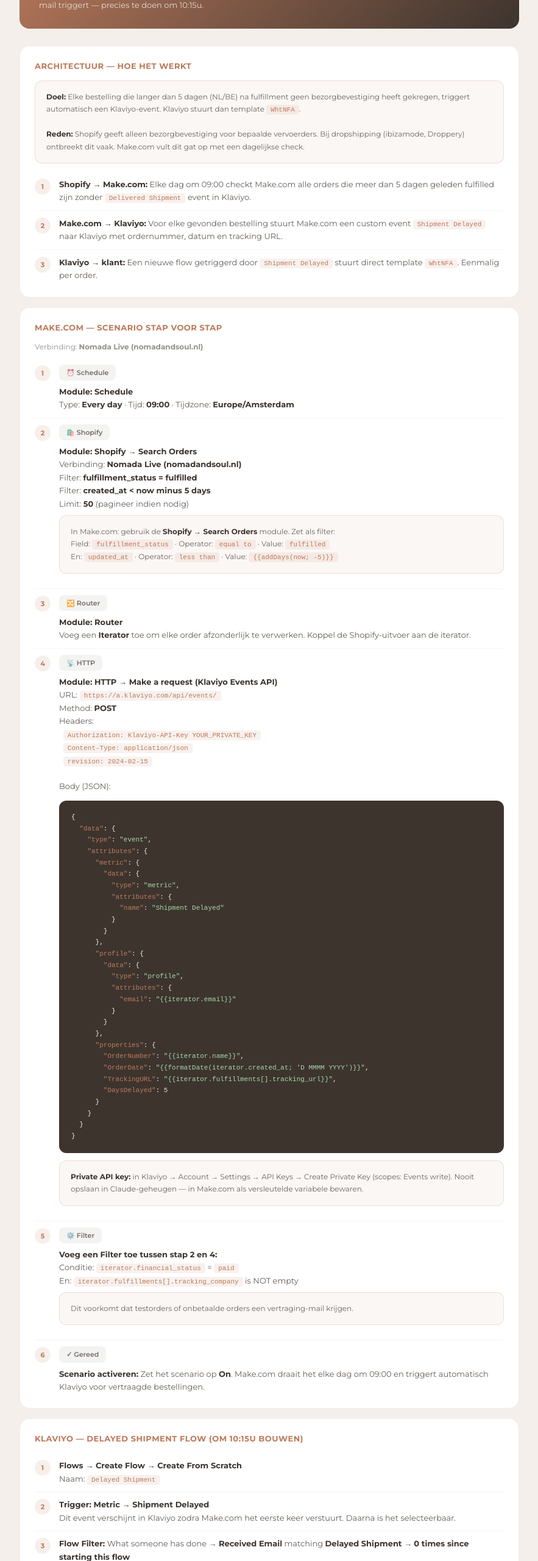
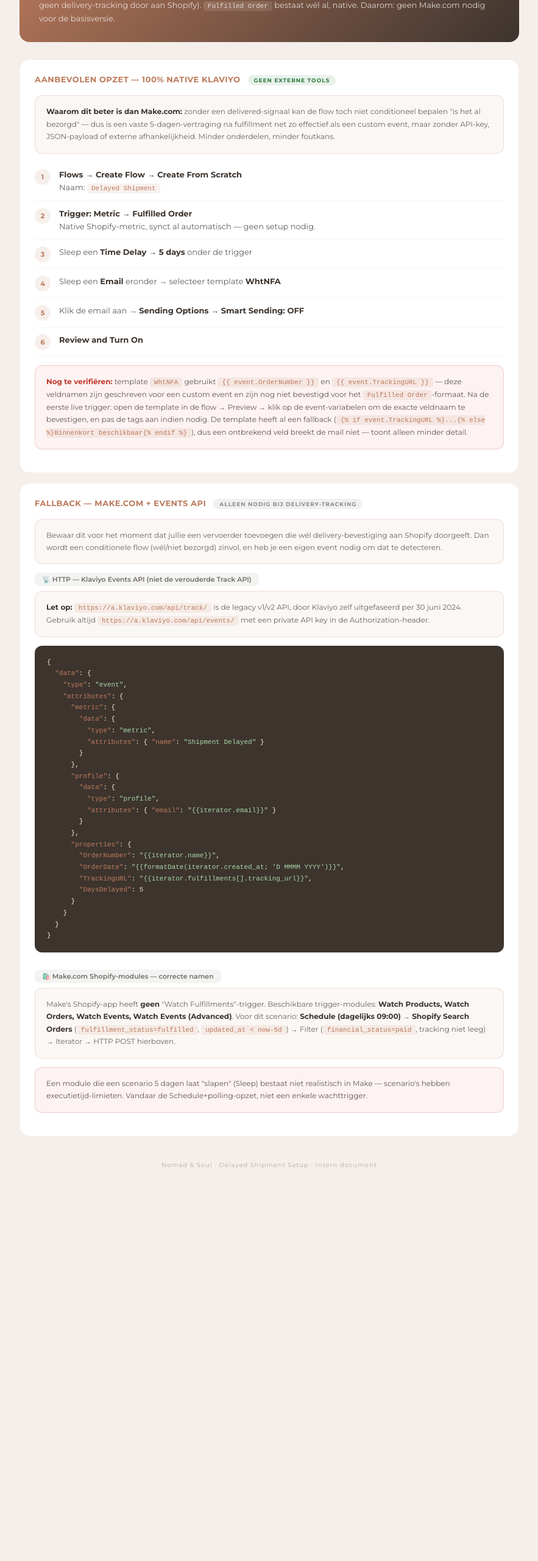
Before and after one commit to nomadandsoul/nomad-curator, a plain HTML site: page delayed-shipment-setup.html in a window 1280 px wide. Shown: the part 200-2760 px from the top of the page at 61% size, without its empty margins (198-1081 px from the left). After the commit the page ends 2189 px from the top, so only its background shows below. Drawn offline with nearby package versions, Linux system fonts and the light colour scheme; a web font is replaced by a local one.

Commit message:
Correctie: native Klaviyo-aanpak i.p.v. Make.com als primaire oplossing (Delivered Shipment metric bestaat niet in dit account)

```diff
--- a/delayed-shipment-setup.html
+++ b/delayed-shipment-setup.html
@@ -3,7 +3,7 @@
 <head>
 <meta charset="UTF-8">
 <meta name="viewport" content="width=device-width, initial-scale=1.0">
-<title>Delayed Shipment — Make.com Scenario Setup</title>
+<title>Delayed Shipment — Setup (Native Klaviyo)</title>
 <link href="https://fonts.googleapis.com/css2?family=Montserrat:wght@400;500;600;700&family=Playfair+Display:ital,wght@0,400;0,700;1,400&display=swap" rel="stylesheet">
 <style>
 * { box-sizing: border-box; margin: 0; padding: 0; }
@@ -33,17 +33,17 @@ code { background: rgba(188,122,92,0.1); padding: 2px 7px; border-radius: 4px; f
 .badge { display: inline-block; font-size: 9px; font-weight: 700; letter-spacing: 1px; text-transform: uppercase; padding: 3px 10px; border-radius: 20px; }
 .badge-live { background: rgba(45,122,58,0.1); color: #2D7A3A; }
 .badge-handmatig { background: rgba(188,122,92,0.12); color: #BC7A5C; }
+.badge-fallback { background: rgba(61,52,46,0.07); color: rgba(61,52,46,0.55); }
 
 .info-box { background: rgba(188,122,92,0.06); border: 1px solid rgba(188,122,92,0.2); border-radius: 12px; padding: 16px 18px; margin: 14px 0; font-size: 12px; line-height: 1.7; color: rgba(61,52,46,0.75); }
 .info-box strong { color: #3D342E; }
+.warn-box { background: rgba(192,57,43,0.06); border: 1px solid rgba(192,57,43,0.2); border-radius: 12px; padding: 16px 18px; margin: 14px 0; font-size: 12px; line-height: 1.7; color: rgba(61,52,46,0.8); }
+.warn-box strong { color: #C0392B; }
 
 .json-block { background: #3D342E; color: #F5EFEB; border-radius: 12px; padding: 18px 20px; font-family: 'Courier New', monospace; font-size: 11px; line-height: 1.7; margin: 12px 0; overflow-x: auto; white-space: pre; }
 .json-key { color: #BC7A5C; }
 .json-val { color: #E4DACF; }
 .json-str { color: #A8D8A8; }
-
-.split { display: grid; grid-template-columns: 1fr 1fr; gap: 14px; }
-@media (max-width: 600px) { .split { grid-template-columns: 1fr; } }
 
 .module-badge { display: inline-flex; align-items: center; gap: 6px; background: rgba(61,52,46,0.06); border-radius: 8px; padding: 4px 12px; font-size: 11px; font-weight: 600; color: rgba(61,52,46,0.7); margin-bottom: 8px; }
 </style>
@@ -56,108 +56,77 @@ code { background: rgba(188,122,92,0.1); padding: 2px 7px; border-radius: 4px; f
     <img src="https://nomadandsoul.github.io/nomad-curator/hero-images/nomad-logo-clean.png" alt="Nomad &amp; Soul" class="topbar-logo">
     <div class="topbar-brand">Delayed Shipment Setup</div>
   </div>
-  <div class="topbar-right">Make.com · Klaviyo · Shopify</div>
+  <div class="topbar-right">Klaviyo native · Make.com fallback</div>
 </div>
 
 <div class="wrap">
 
   <div style="background:linear-gradient(135deg,#BC7A5C,#3D342E);border-radius:16px;padding:28px 32px;margin-bottom:28px;color:#F5EFEB;">
-    <div style="font-size:10px;letter-spacing:2px;text-transform:uppercase;color:rgba(245,239,235,0.7);margin-bottom:8px;">Make.com · Klaviyo · Shopify</div>
-    <h1 style="color:#F5EFEB;margin-bottom:8px;">Delayed Shipment Setup</h1>
-    <div style="font-size:13px;opacity:0.85;line-height:1.7;">Template <code style="background:rgba(245,239,235,0.15);color:#F5EFEB;">WhtNFA</code> is live. Dit document beschrijft het volledige Make.com scenario dat de proactieve vertraging-mail triggert — precies te doen om 10:15u.</div>
+    <div style="font-size:10px;letter-spacing:2px;text-transform:uppercase;color:rgba(245,239,235,0.7);margin-bottom:8px;">Herzien 15 juli 2026 — Klaviyo Native</div>
+    <h1 style="color:#F5EFEB;margin-bottom:8px;">Delayed Shipment — definitieve opzet</h1>
+    <div style="font-size:13px;opacity:0.85;line-height:1.7;">Geverifieerd tegen de echte Klaviyo-metrics van dit account: <code style="background:rgba(245,239,235,0.15);color:#F5EFEB;">Delivered Shipment</code> bestaat niet (vervoerders geven geen delivery-tracking door aan Shopify). <code style="background:rgba(245,239,235,0.15);color:#F5EFEB;">Fulfilled Order</code> bestaat wél al, native. Daarom: geen Make.com nodig voor de basisversie.</div>
   </div>
 
-  <!-- ARCHITECTUUR -->
+  <!-- AANBEVOLEN: NATIVE -->
   <div class="card">
-    <div class="card-titel">Architectuur — hoe het werkt</div>
+    <div class="card-titel">Aanbevolen opzet — 100% native Klaviyo <span class="badge badge-live" style="margin-left:8px;">Geen externe tools</span></div>
     <div class="info-box">
-      <strong>Doel:</strong> Elke bestelling die langer dan 5 dagen (NL/BE) na fulfillment geen bezorgbevestiging heeft gekregen, triggert automatisch een Klaviyo-event. Klaviyo stuurt dan template <code>WhtNFA</code>.<br><br>
-      <strong>Reden:</strong> Shopify geeft alleen bezorgbevestiging voor bepaalde vervoerders. Bij dropshipping (ibizamode, Droppery) ontbreekt dit vaak. Make.com vult dit gat op met een dagelijkse check.
+      <strong>Waarom dit beter is dan Make.com:</strong> zonder een delivered-signaal kan de flow toch niet conditioneel bepalen "is het al bezorgd" — dus is een vaste 5-dagen-vertraging na fulfillment net zo effectief als een custom event, maar zonder API-key, JSON-payload of externe afhankelijkheid. Minder onderdelen, minder foutkans.
     </div>
     <div class="step">
       <div class="step-nr">1</div>
-      <div class="step-body"><strong>Shopify → Make.com:</strong> Elke dag om 09:00 checkt Make.com alle orders die meer dan 5 dagen geleden fulfilled zijn zonder <code>Delivered Shipment</code> event in Klaviyo.</div>
+      <div class="step-body"><strong>Flows → Create Flow → Create From Scratch</strong><br>Naam: <code>Delayed Shipment</code></div>
     </div>
     <div class="step">
       <div class="step-nr">2</div>
-      <div class="step-body"><strong>Make.com → Klaviyo:</strong> Voor elke gevonden bestelling stuurt Make.com een custom event <code>Shipment Delayed</code> naar Klaviyo met ordernummer, datum en tracking URL.</div>
+      <div class="step-body"><strong>Trigger: Metric → Fulfilled Order</strong><br>Native Shopify-metric, synct al automatisch — geen setup nodig.</div>
     </div>
     <div class="step">
       <div class="step-nr">3</div>
-      <div class="step-body"><strong>Klaviyo → klant:</strong> Een nieuwe flow getriggerd door <code>Shipment Delayed</code> stuurt direct template <code>WhtNFA</code>. Eenmalig per order.</div>
+      <div class="step-body">Sleep een <strong>Time Delay → 5 days</strong> onder de trigger</div>
+    </div>
+    <div class="step">
+      <div class="step-nr">4</div>
+      <div class="step-body">Sleep een <strong>Email</strong> eronder → selecteer template <strong>WhtNFA</strong></div>
+    </div>
+    <div class="step">
+      <div class="step-nr">5</div>
+      <div class="step-body">Klik de email aan → <strong>Sending Options → Smart Sending: OFF</strong></div>
+    </div>
+    <div class="step">
+      <div class="step-nr">6</div>
+      <div class="step-body"><strong>Review and Turn On</strong></div>
+    </div>
+    <div class="warn-box">
+      <strong>Nog te verifiëren:</strong> template <code>WhtNFA</code> gebruikt <code>{{ event.OrderNumber }}</code> en <code>{{ event.TrackingURL }}</code> — deze veldnamen zijn geschreven voor een custom event en zijn nog niet bevestigd voor het <code>Fulfilled Order</code>-formaat. Na de eerste live trigger: open de template in de flow → Preview → klik op de event-variabelen om de exacte veldnaam te bevestigen, en pas de tags aan indien nodig. De template heeft al een fallback (<code>{% if event.TrackingURL %}...{% else %}Binnenkort beschikbaar{% endif %}</code>), dus een ontbrekend veld breekt de mail niet — toont alleen minder detail.
     </div>
   </div>
 
-  <!-- MAKE.COM SCENARIO -->
+  <!-- FALLBACK: MAKE.COM -->
   <div class="card">
-    <div class="card-titel">Make.com — Scenario stap voor stap</div>
-    <div style="margin-bottom:12px;font-size:12px;color:rgba(61,52,46,0.55);">Verbinding: <strong>Nomada Live (nomadandsoul.nl)</strong></div>
-
-    <div class="step">
-      <div class="step-nr">1</div>
-      <div class="step-body">
-        <div class="module-badge">⏰ Schedule</div><br>
-        <strong>Module: Schedule</strong><br>
-        Type: <strong>Every day</strong> · Tijd: <strong>09:00</strong> · Tijdzone: <strong>Europe/Amsterdam</strong>
-      </div>
+    <div class="card-titel">Fallback — Make.com + Events API <span class="badge badge-fallback" style="margin-left:8px;">Alleen nodig bij delivery-tracking</span></div>
+    <div class="info-box">
+      Bewaar dit voor het moment dat jullie een vervoerder toevoegen die wél delivery-bevestiging aan Shopify doorgeeft. Dan wordt een conditionele flow (wél/niet bezorgd) zinvol, en heb je een eigen event nodig om dat te detecteren.
     </div>
 
-    <div class="step">
-      <div class="step-nr">2</div>
-      <div class="step-body">
-        <div class="module-badge">🛍️ Shopify</div><br>
-        <strong>Module: Shopify → Search Orders</strong><br>
-        Verbinding: <strong>Nomada Live (nomadandsoul.nl)</strong><br>
-        Filter: <strong>fulfillment_status = fulfilled</strong><br>
-        Filter: <strong>created_at &lt; now minus 5 days</strong><br>
-        Limit: <strong>50</strong> (pagineer indien nodig)<br>
-        <div class="info-box" style="margin-top:8px;">
-          In Make.com: gebruik de <strong>Shopify → Search Orders</strong> module. Zet als filter:<br>
-          Field: <code>fulfillment_status</code> · Operator: <code>equal to</code> · Value: <code>fulfilled</code><br>
-          En: <code>updated_at</code> · Operator: <code>less than</code> · Value: <code>{{addDays(now; -5)}}</code>
-        </div>
-      </div>
+    <div class="module-badge">📡 HTTP — Klaviyo Events API (niet de verouderde Track API)</div>
+    <div class="info-box" style="margin-top:0;">
+      <strong>Let op:</strong> <code>https://a.klaviyo.com/api/track/</code> is de legacy v1/v2 API, door Klaviyo zelf uitgefaseerd per 30 juni 2024. Gebruik altijd <code>https://a.klaviyo.com/api/events/</code> met een private API key in de Authorization-header.
     </div>
-
-    <div class="step">
-      <div class="step-nr">3</div>
-      <div class="step-body">
-        <div class="module-badge">🔀 Router</div><br>
-        <strong>Module: Router</strong><br>
-        Voeg een <strong>Iterator</strong> toe om elke order afzonderlijk te verwerken. Koppel de Shopify-uitvoer aan de iterator.
-      </div>
-    </div>
-
-    <div class="step">
-      <div class="step-nr">4</div>
-      <div class="step-body">
-        <div class="module-badge">📡 HTTP</div><br>
-        <strong>Module: HTTP → Make a request (Klaviyo Events API)</strong><br>
-        URL: <code>https://a.klaviyo.com/api/events/</code><br>
-        Method: <strong>POST</strong><br>
-        Headers:<br>
-        &nbsp;&nbsp;<code>Authorization: Klaviyo-API-Key YOUR_PRIVATE_KEY</code><br>
-        &nbsp;&nbsp;<code>Content-Type: application/json</code><br>
-        &nbsp;&nbsp;<code>revision: 2024-02-15</code><br><br>
-        Body (JSON):
-        <div class="json-block">{
+    <div class="json-block">{
   <span class="json-key">"data"</span>: {
     <span class="json-key">"type"</span>: <span class="json-str">"event"</span>,
     <span class="json-key">"attributes"</span>: {
       <span class="json-key">"metric"</span>: {
         <span class="json-key">"data"</span>: {
           <span class="json-key">"type"</span>: <span class="json-str">"metric"</span>,
-          <span class="json-key">"attributes"</span>: {
-            <span class="json-key">"name"</span>: <span class="json-str">"Shipment Delayed"</span>
-          }
+          <span class="json-key">"attributes"</span>: { <span class="json-key">"name"</span>: <span class="json-str">"Shipment Delayed"</span> }
         }
       },
       <span class="json-key">"profile"</span>: {
         <span class="json-key">"data"</span>: {
           <span class="json-key">"type"</span>: <span class="json-str">"profile"</span>,
-          <span class="json-key">"attributes"</span>: {
-            <span class="json-key">"email"</span>: <span class="json-str">"{{iterator.email}}"</span>
-          }
+          <span class="json-key">"attributes"</span>: { <span class="json-key">"email"</span>: <span class="json-str">"{{iterator.email}}"</span> }
         }
       },
       <span class="json-key">"properties"</span>: {
@@ -169,88 +138,17 @@ code { background: rgba(188,122,92,0.1); padding: 2px 7px; border-radius: 4px; f
     }
   }
 }</div>
-        <div class="info-box" style="margin-top:8px;">
-          <strong>Private API key:</strong> in Klaviyo → Account → Settings → API Keys → Create Private Key (scopes: Events write). Nooit opslaan in Claude-geheugen — in Make.com als versleutelde variabele bewaren.
-        </div>
-      </div>
+
+    <div class="module-badge" style="margin-top:16px;">🛍️ Make.com Shopify-modules — correcte namen</div>
+    <div class="info-box" style="margin-top:0;">
+      Make's Shopify-app heeft <strong>geen</strong> "Watch Fulfillments"-trigger. Beschikbare trigger-modules: <strong>Watch Products, Watch Orders, Watch Events, Watch Events (Advanced)</strong>. Voor dit scenario: <strong>Schedule (dagelijks 09:00)</strong> → <strong>Shopify Search Orders</strong> (<code>fulfillment_status=fulfilled</code>, <code>updated_at &lt; now-5d</code>) → Filter (<code>financial_status=paid</code>, tracking niet leeg) → Iterator → HTTP POST hierboven.
     </div>
-
-    <div class="step">
-      <div class="step-nr">5</div>
-      <div class="step-body">
-        <div class="module-badge">⚙️ Filter</div><br>
-        <strong>Voeg een Filter toe tussen stap 2 en 4:</strong><br>
-        Conditie: <code>iterator.financial_status</code> = <code>paid</code><br>
-        En: <code>iterator.fulfillments[].tracking_company</code> is NOT empty<br>
-        <div class="info-box" style="margin-top:8px;">Dit voorkomt dat testorders of onbetaalde orders een vertraging-mail krijgen.</div>
-      </div>
-    </div>
-
-    <div class="step">
-      <div class="step-nr">6</div>
-      <div class="step-body">
-        <div class="module-badge">✓ Gereed</div><br>
-        <strong>Scenario activeren:</strong> Zet het scenario op <strong>On</strong>. Make.com draait het elke dag om 09:00 en triggert automatisch Klaviyo voor vertraagde bestellingen.
-      </div>
+    <div class="warn-box">
+      Een module die een scenario 5 dagen laat "slapen" (Sleep) bestaat niet realistisch in Make — scenario's hebben executietijd-limieten. Vandaar de Schedule+polling-opzet, niet een enkele wachttrigger.
     </div>
   </div>
 
-  <!-- KLAVIYO FLOW -->
-  <div class="card">
-    <div class="card-titel">Klaviyo — Delayed Shipment flow (om 10:15u bouwen)</div>
-
-    <div class="step">
-      <div class="step-nr">1</div>
-      <div class="step-body"><strong>Flows → Create Flow → Create From Scratch</strong><br>Naam: <code>Delayed Shipment</code></div>
-    </div>
-    <div class="step">
-      <div class="step-nr">2</div>
-      <div class="step-body"><strong>Trigger: Metric → Shipment Delayed</strong><br>Dit event verschijnt in Klaviyo zodra Make.com het eerste keer verstuurt. Daarna is het selecteerbaar.</div>
-    </div>
-    <div class="step">
-      <div class="step-nr">3</div>
-      <div class="step-body"><strong>Flow Filter:</strong> What someone has done → <strong>Received Email</strong> matching <strong>Delayed Shipment</strong> → <strong>0 times since starting this flow</strong><br>Dit voorkomt dubbele mails bij meerdere checks.</div>
-    </div>
-    <div class="step">
-      <div class="step-nr">4</div>
-      <div class="step-body">Sleep direct een <strong>Email</strong> onder de trigger → selecteer template <strong>WhtNFA</strong><br>Geen time delay — de mail gaat direct na het event.</div>
-    </div>
-    <div class="step">
-      <div class="step-nr">5</div>
-      <div class="step-body">Klik de email aan → <strong>Sending Options → Smart Sending: OFF</strong><br>Dit is een transactionele melding — Smart Sending mag deze niet blokkeren.</div>
-    </div>
-    <div class="step">
-      <div class="step-nr">6</div>
-      <div class="step-body"><strong>Review and Turn On</strong></div>
-    </div>
-  </div>
-
-  <!-- OVERZICHT ALLE LIVE TEMPLATES -->
-  <div class="card">
-    <div class="card-titel">Volledig overzicht — alle live Klaviyo templates</div>
-    <table style="width:100%;border-collapse:collapse;font-size:12px;">
-      <thead>
-        <tr style="border-bottom:1px solid rgba(188,122,92,0.15);">
-          <th style="text-align:left;padding:8px 10px;font-size:10px;text-transform:uppercase;letter-spacing:0.5px;color:rgba(61,52,46,0.45);">Template</th>
-          <th style="text-align:left;padding:8px 10px;font-size:10px;text-transform:uppercase;letter-spacing:0.5px;color:rgba(61,52,46,0.45);">ID</th>
-          <th style="text-align:left;padding:8px 10px;font-size:10px;text-transform:uppercase;letter-spacing:0.5px;color:rgba(61,52,46,0.45);">Status</th>
-        </tr>
-      </thead>
-      <tbody>
-        <tr style="border-bottom:1px solid rgba(188,122,92,0.07);"><td style="padding:9px 10px;font-weight:600;">Flow A — Orderbevestiging</td><td style="padding:9px 10px;"><code>UTWmWb</code></td><td style="padding:9px 10px;"><span class="badge badge-live">✓ Live</span></td></tr>
-        <tr style="border-bottom:1px solid rgba(188,122,92,0.07);"><td style="padding:9px 10px;font-weight:600;">Flow B — Verzendstatus</td><td style="padding:9px 10px;"><code>ShdUXL</code></td><td style="padding:9px 10px;"><span class="badge badge-live">✓ Live</span></td></tr>
-        <tr style="border-bottom:1px solid rgba(188,122,92,0.07);"><td style="padding:9px 10px;font-weight:600;">Flow C — Retourinstructies</td><td style="padding:9px 10px;"><code>WUQgnF</code></td><td style="padding:9px 10px;"><span class="badge badge-live">✓ Live</span></td></tr>
-        <tr style="border-bottom:1px solid rgba(188,122,92,0.07);"><td style="padding:9px 10px;font-weight:600;">Abandoned Cart — Mail 1</td><td style="padding:9px 10px;"><code>UVHMZy</code></td><td style="padding:9px 10px;"><span class="badge badge-live">✓ Live</span></td></tr>
-        <tr style="border-bottom:1px solid rgba(188,122,92,0.07);"><td style="padding:9px 10px;font-weight:600;">Abandoned Cart — Mail 2</td><td style="padding:9px 10px;"><code>QVXK9w</code></td><td style="padding:9px 10px;"><span class="badge badge-live">✓ Live</span></td></tr>
-        <tr style="border-bottom:1px solid rgba(188,122,92,0.07);"><td style="padding:9px 10px;font-weight:600;">Abandoned Cart — Mail 3a (korting)</td><td style="padding:9px 10px;"><code>Tk7knE</code></td><td style="padding:9px 10px;"><span class="badge badge-live">✓ Live</span></td></tr>
-        <tr style="border-bottom:1px solid rgba(188,122,92,0.07);"><td style="padding:9px 10px;font-weight:600;">Abandoned Cart — Mail 3b (gratis verzending)</td><td style="padding:9px 10px;"><code>VQLLTw</code></td><td style="padding:9px 10px;"><span class="badge badge-live">✓ Live</span></td></tr>
-        <tr style="border-bottom:1px solid rgba(188,122,92,0.07);"><td style="padding:9px 10px;font-weight:600;">Browse Abandonment</td><td style="padding:9px 10px;"><code>WEf6f8</code></td><td style="padding:9px 10px;"><span class="badge badge-live">✓ Live</span></td></tr>
-        <tr><td style="padding:9px 10px;font-weight:600;">Delayed Shipment</td><td style="padding:9px 10px;"><code>WhtNFA</code></td><td style="padding:9px 10px;"><span class="badge badge-handmatig">Flow bouwen 10:15u</span></td></tr>
-      </tbody>
-    </table>
-  </div>
-
-  <div style="text-align:center;font-size:10px;color:rgba(61,52,46,0.35);letter-spacing:1px;padding-top:24px;">
+  <div style="text-align:center;font-size:10px;color:rgba(61,52,46,0.35);letter-spacing:1px;padding:24px 0 12px;">
     Nomad &amp; Soul · Delayed Shipment Setup · Intern document
   </div>
 
```
